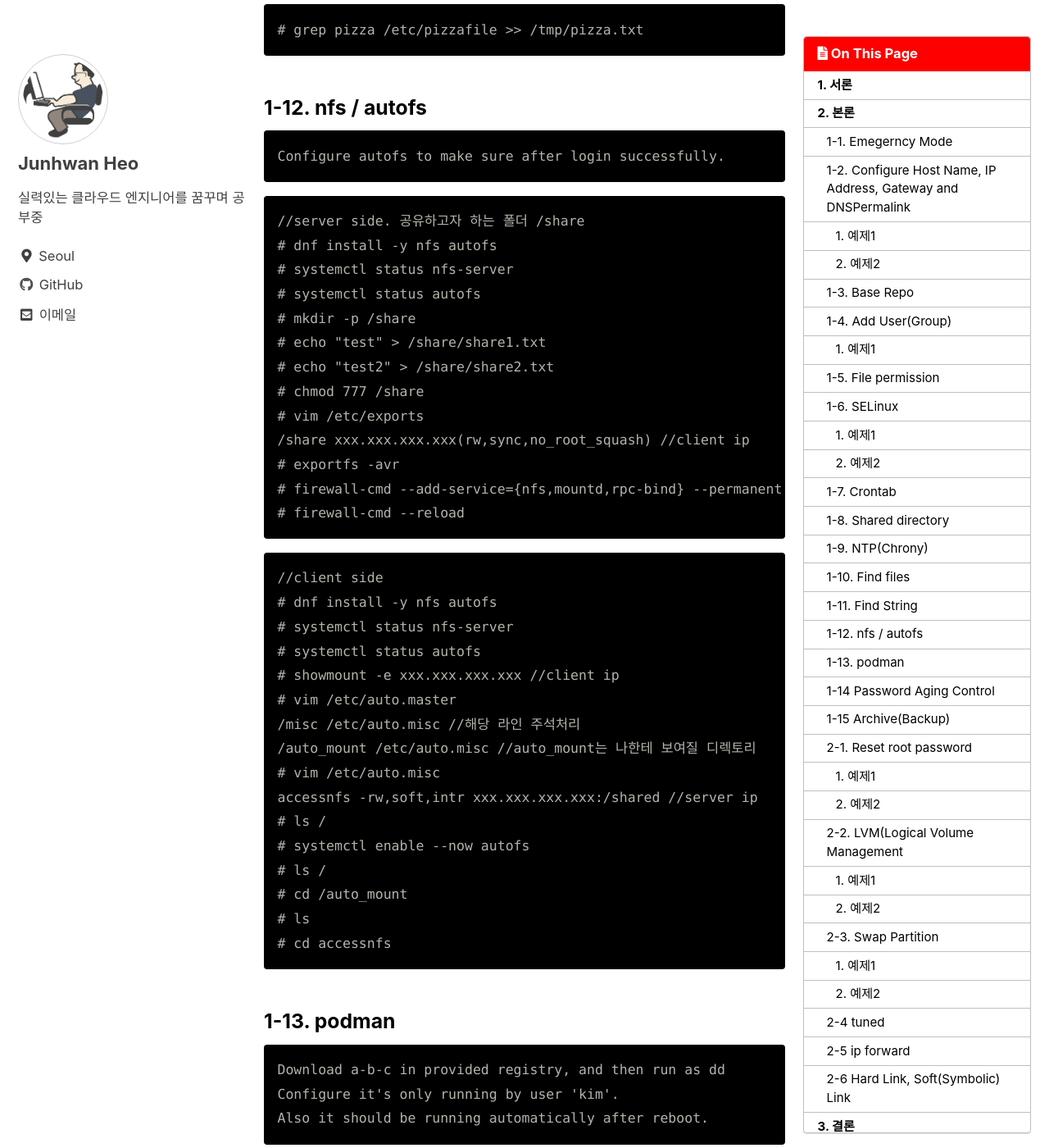
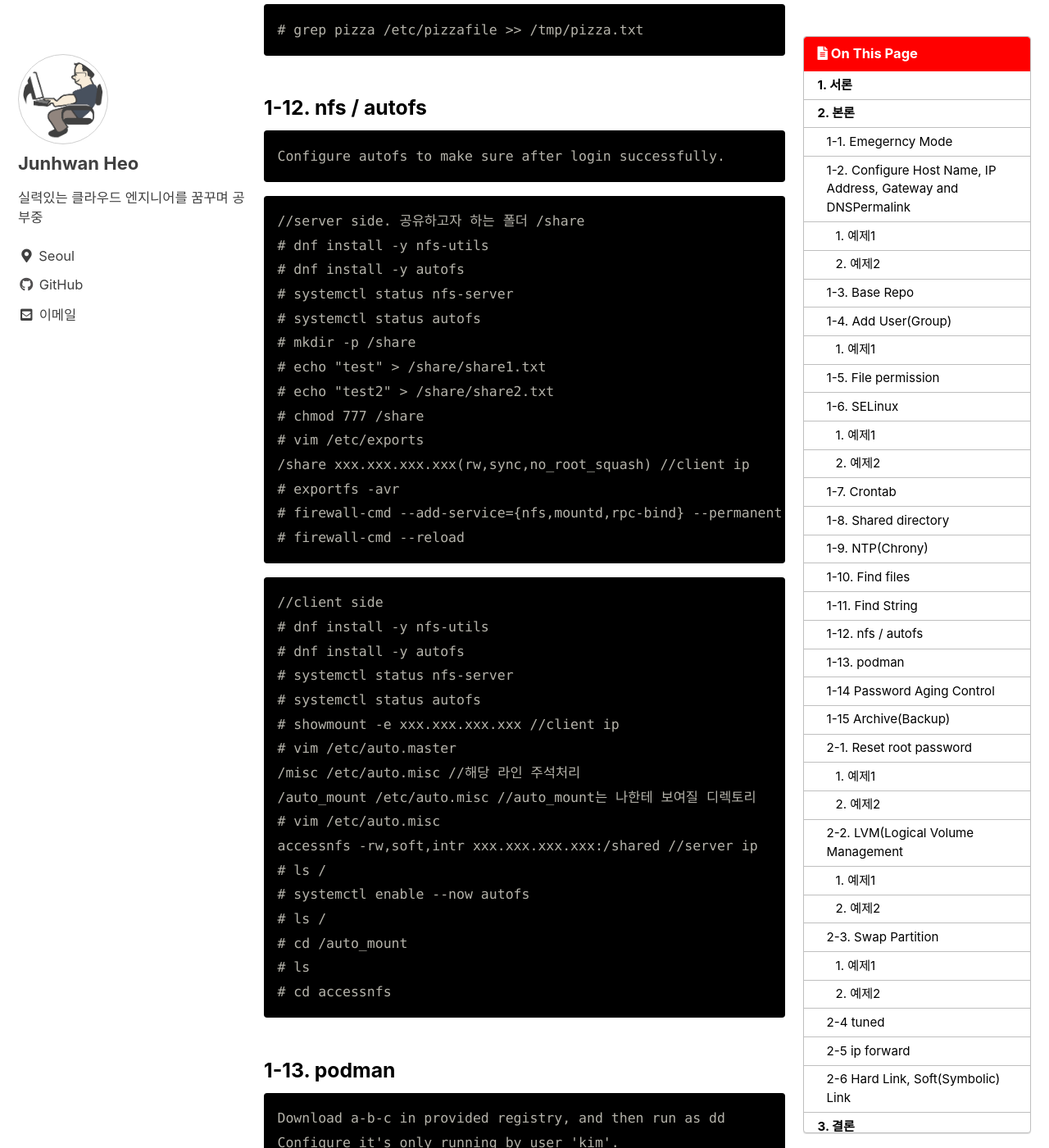
Before and after one commit to holeman4110/holeman4110.github.io, a Jekyll site: the page built from _posts/2023-02-19-rhcsa4.md, in a window 1280 px wide and 1400 px high, scrolled down 7576 px. Shown: the whole window at 82% size. Built offline with Jekyll 4.4.1, drawn with Linux system fonts in a browser that asks for light colours; cached includes are drawn as plain includes; a script bundle is joined from its source files by our own code; comment, search, counter and statistics services are not loaded.

Commit message:
Update 2023-02-19-rhcsa4.md

````diff
--- a/_posts/2023-02-19-rhcsa4.md
+++ b/_posts/2023-02-19-rhcsa4.md
@@ -293,7 +293,8 @@ Configure autofs to make sure after login successfully.
 
 ```
 //server side. 공유하고자 하는 폴더 /share
-# dnf install -y nfs autofs
+# dnf install -y nfs-utils
+# dnf install -y autofs
 # systemctl status nfs-server
 # systemctl status autofs
 # mkdir -p /share
@@ -309,7 +310,8 @@ Configure autofs to make sure after login successfully.
 
 ```
 //client side
-# dnf install -y nfs autofs
+# dnf install -y nfs-utils
+# dnf install -y autofs
 # systemctl status nfs-server
 # systemctl status autofs
 # showmount -e xxx.xxx.xxx.xxx //client ip
````
